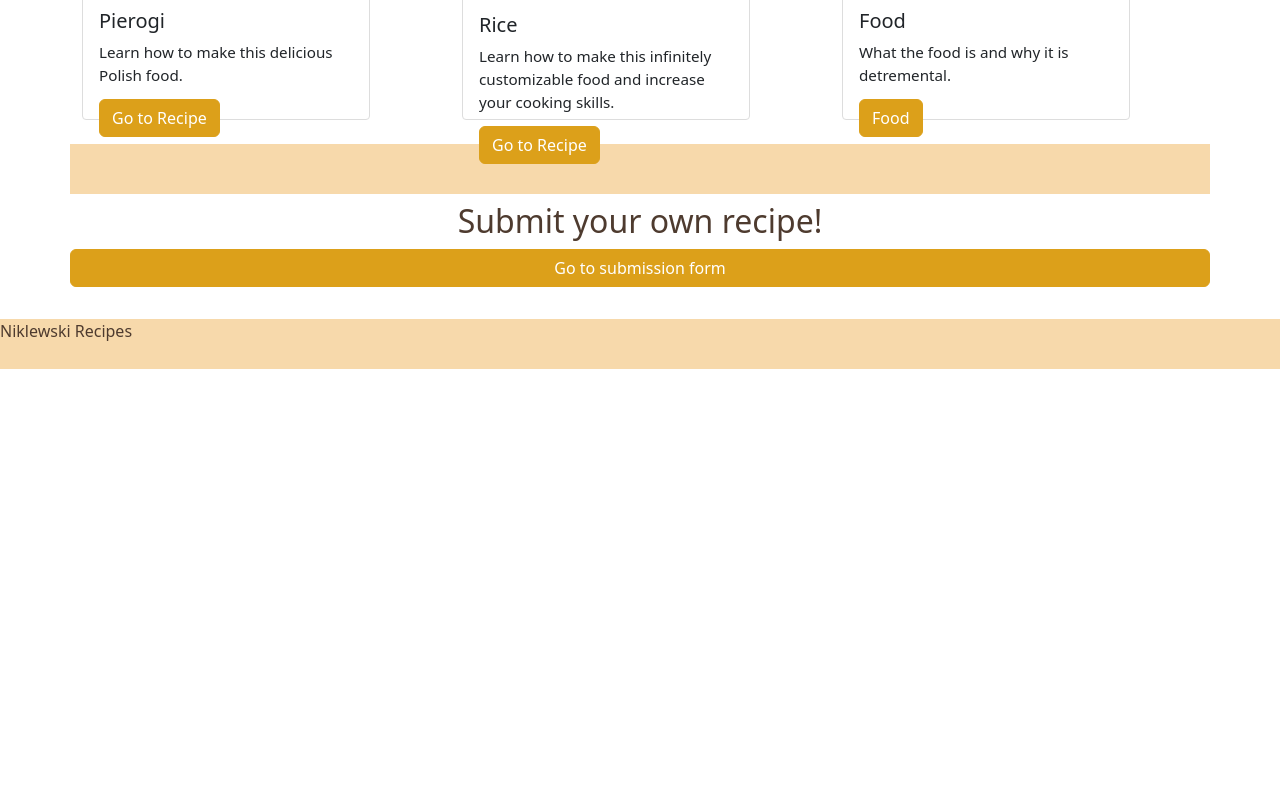
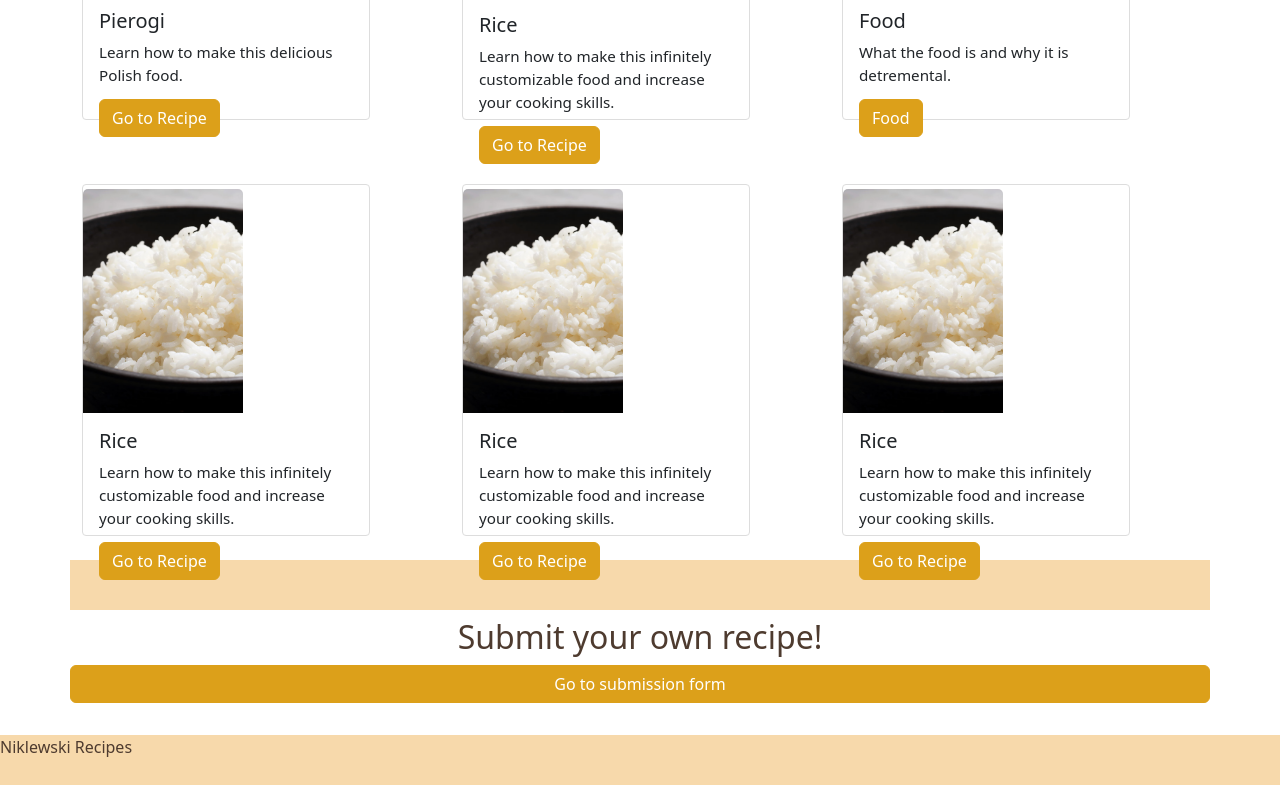
Before and after one commit to AnastasiaSWilliams/CookingWebsiteRepo, a plain HTML site: page CookingWebsite/homePage.html in a window 1280 px wide. Shown: the part 748-1541 px from the top of the page. Before the commit the page ends 1125 px from the top, so only its background shows below. Drawn offline with Linux system fonts and the light colour scheme.

Commit message:
added everything

```diff
--- a/CookingWebsite/homePage.html
+++ b/CookingWebsite/homePage.html
@@ -14,6 +14,7 @@
     <script defer src="scripts/scripts.js"></script>
     <script defer src="scripts/search_bar.js"></script>
 </head>
+
 <body>
     <style>
         body {
@@ -86,8 +87,9 @@
                         <div class="col-md-8">
                             <div class="card-body">
                                 <h5 class="card-title">Rice</h5>
-                                <p class="card-text">Learn how to make this infinitely customizable food and increase your cooking skills.</p>
-                                <a href="genericFood.html" class="btn btn-primary">Go to Recipe</a>
+                                <p class="card-text">Learn how to make this infinitely customizable food and increase
+                                    your cooking skills.</p>
+                                <a href="rice.html" class="btn btn-primary">Go to Recipe</a>
                             </div>
                         </div>
                     </div>
@@ -102,7 +104,8 @@
         <div class="row py-10">
             <div class="col">
                 <div class="card" style="width: 18rem; height: 22rem;">
-                    <img src="images/pierogi.jpg" class="card-img-top mx-auto" style="width: 10rem; height: 14rem;" alt="pierogi">
+                    <img src="images/pierogi.jpg" class="card-img-top mx-auto" style="width: 10rem; height: 14rem;"
+                        alt="pierogi">
                     <div class="card-body">
                         <h5 class="card-title">Pierogi</h5>
                         <p class="card-text">Learn how to make this delicious Polish food.</p>
@@ -112,21 +115,63 @@
             </div>
             <div class="col">
                 <div class="card" style="width: 18rem; height: 22rem;">
-                    <img src="images/rice.jpg" class="card-img-top mx-auto mt-1" style="width: 10rem; height: 14rem;" alt="rice">
+                    <img src="images/rice.jpg" class="card-img-top mx-auto mt-1" style="width: 10rem; height: 14rem;"
+                        alt="rice">
                     <div class="card-body">
                         <h5 class="card-title">Rice</h5>
-                        <p class="card-text">Learn how to make this infinitely customizable food and increase your cooking skills.</p>
-                        <a href="genericFood.html" class="btn btn-primary">Go to Recipe</a>
+                        <p class="card-text">Learn how to make this infinitely customizable food and increase your
+                            cooking skills.</p>
+                        <a href="rice.html" class="btn btn-primary">Go to Recipe</a>
                     </div>
                 </div>
             </div>
             <div class="col">
                 <div class="card" style="width: 18rem; height: 22rem;">
-                    <img src="images/pineapple.png" class="card-img-top mx-auto" style="width: 10rem; height: 14rem;" alt="pineapple">
+                    <img src="images/pineapple.png" class="card-img-top mx-auto" style="width: 10rem; height: 14rem;"
+                        alt="pineapple">
                     <div class="card-body">
                         <h5 class="card-title">Food</h5>
                         <p class="card-text">What the food is and why it is detremental.</p>
                         <a href="genericFood.html" class="btn btn-primary">Food</a>
+                    </div>
+                </div>
+            </div>
+        </div>
+        <br><br>
+        <div class="row">
+            <div class="col">
+                <div class="card" style="width: 18rem; height: 22rem;">
+                    <img src="images/rice.jpg" class="card-img-top mx-auto mt-1" style="width: 10rem; height: 14rem;"
+                        alt="rice">
+                    <div class="card-body">
+                        <h5 class="card-title">Rice</h5>
+                        <p class="card-text">Learn how to make this infinitely customizable food and increase your
+                            cooking skills.</p>
+                        <a href="rice.html" class="btn btn-primary">Go to Recipe</a>
+                    </div>
+                </div>
+            </div>
+            <div class="col">
+                <div class="card" style="width: 18rem; height: 22rem;">
+                    <img src="images/rice.jpg" class="card-img-top mx-auto mt-1" style="width: 10rem; height: 14rem;"
+                        alt="rice">
+                    <div class="card-body">
+                        <h5 class="card-title">Rice</h5>
+                        <p class="card-text">Learn how to make this infinitely customizable food and increase your
+                            cooking skills.</p>
+                        <a href="rice.html" class="btn btn-primary">Go to Recipe</a>
+                    </div>
+                </div>
+            </div>
+            <div class="col">
+                <div class="card" style="width: 18rem; height: 22rem;">
+                    <img src="images/rice.jpg" class="card-img-top mx-auto mt-1" style="width: 10rem; height: 14rem;"
+                        alt="rice">
+                    <div class="card-body">
+                        <h5 class="card-title">Rice</h5>
+                        <p class="card-text">Learn how to make this infinitely customizable food and increase your
+                            cooking skills.</p>
+                        <a href="rice.html" class="btn btn-primary">Go to Recipe</a>
                     </div>
                 </div>
             </div>
```
Also changed, not shown: CookingWebsite/rice.html (renamed from CookingWebsite/genericFood.html).
